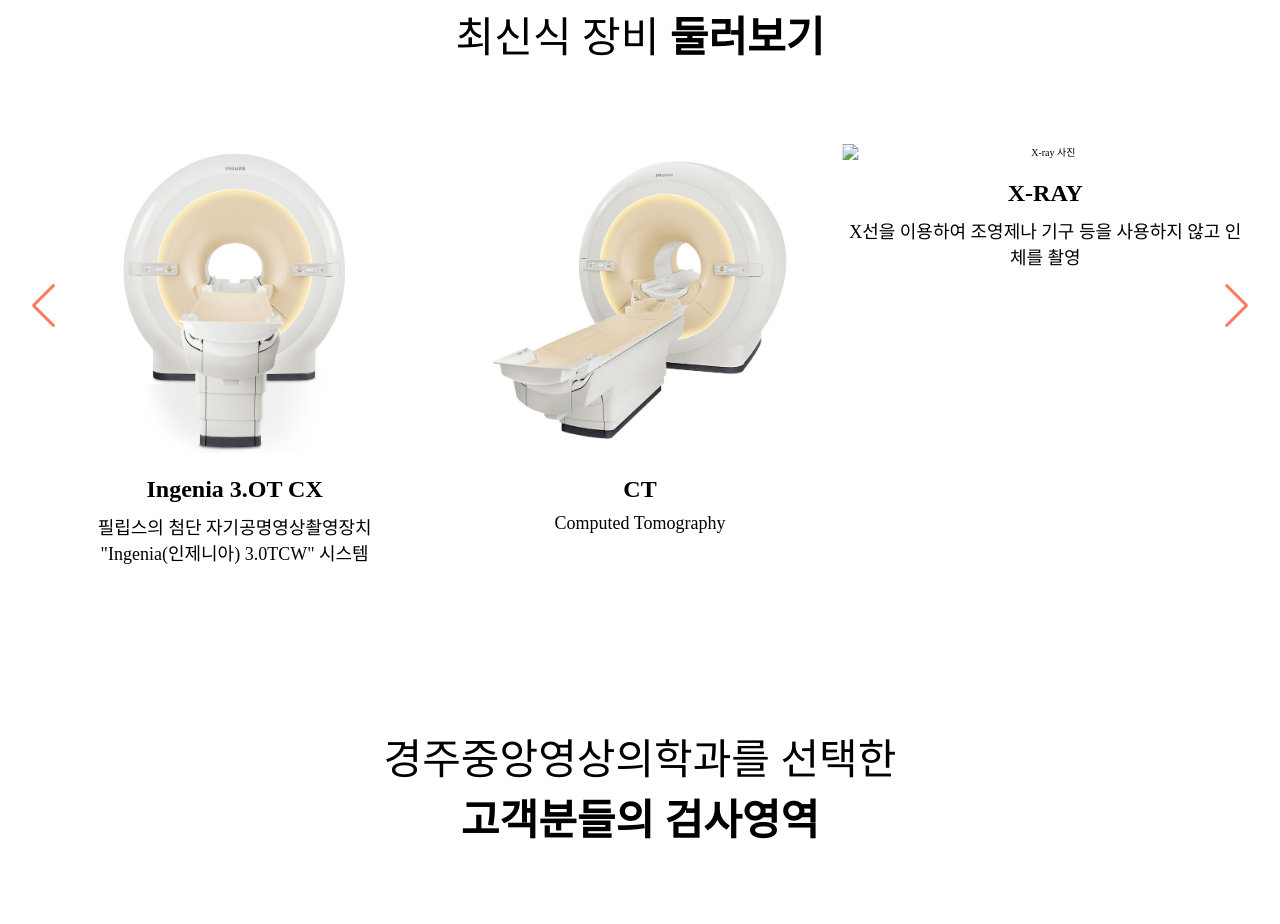
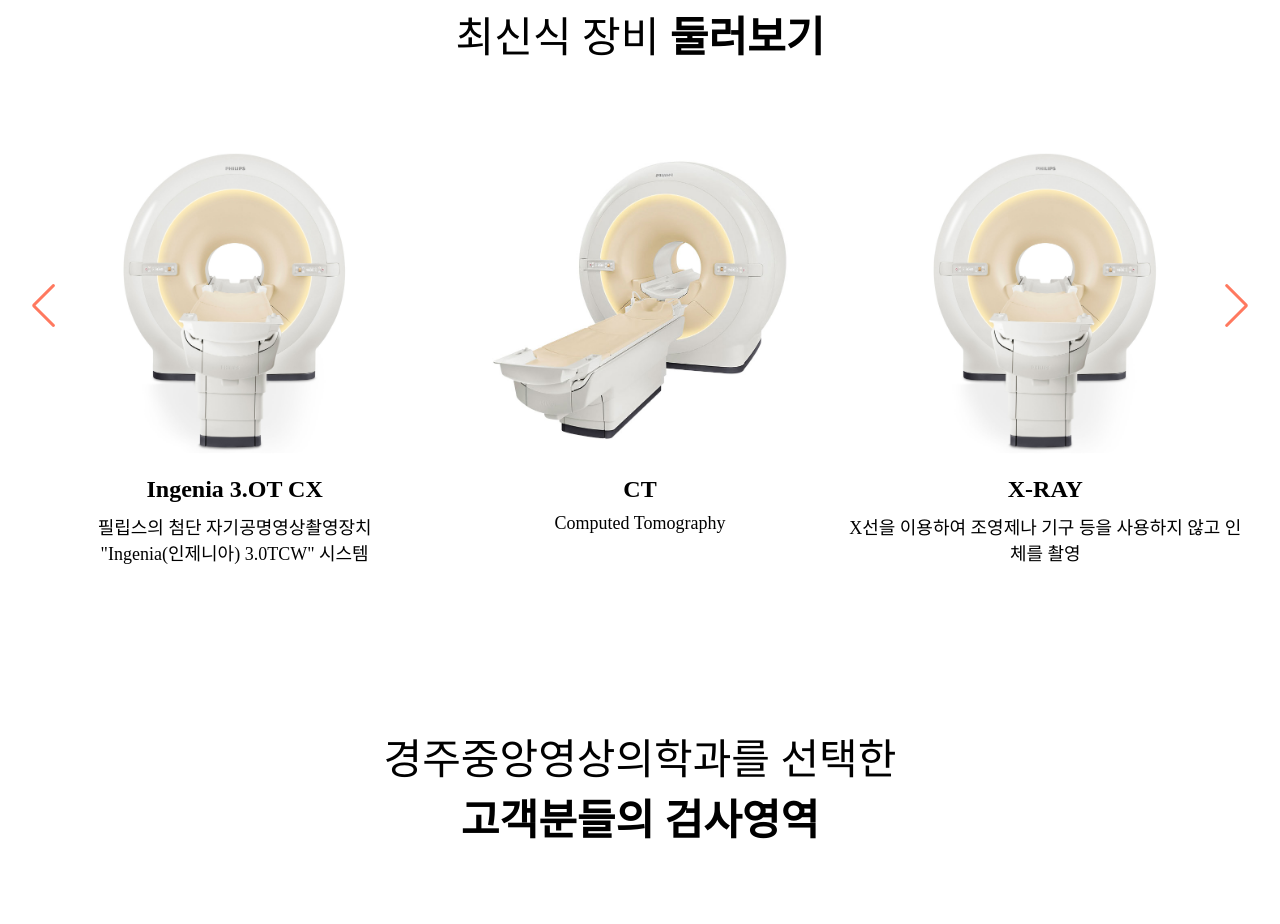
Before and after one commit to Se-on/hospital, a plain HTML site: page index.html in a window 1280 px wide. Shown: the part 1157-2081 px from the top of the page. Drawn offline with nearby package versions, Linux system fonts and the light colour scheme; the site is published under a folder, as on GitHub Pages, so addresses that start at the root find nothing.

Commit message:
Update index.html

```diff
--- a/index.html
+++ b/index.html
@@ -166,7 +166,7 @@
               </div>
             </div>
             <div class="swiper-slide">
-              <img src="/assets/image/mri-1.jpg" alt="X-ray 사진">
+              <img src="assets/image/mri-1.jpg" alt="X-ray 사진">
               <div class="equipment-desc">
                 <h3>X-RAY</h3>
                 <p>X선을 이용하여 조영제나 기구 등을 사용하지 않고 인체를 촬영</p>
```
